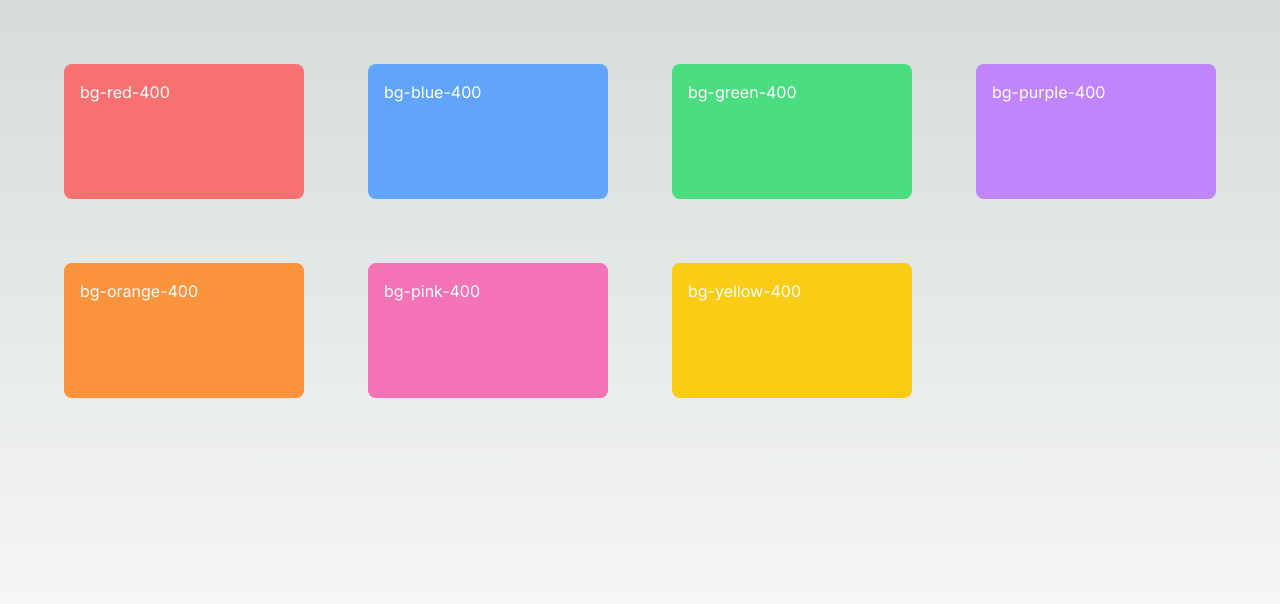
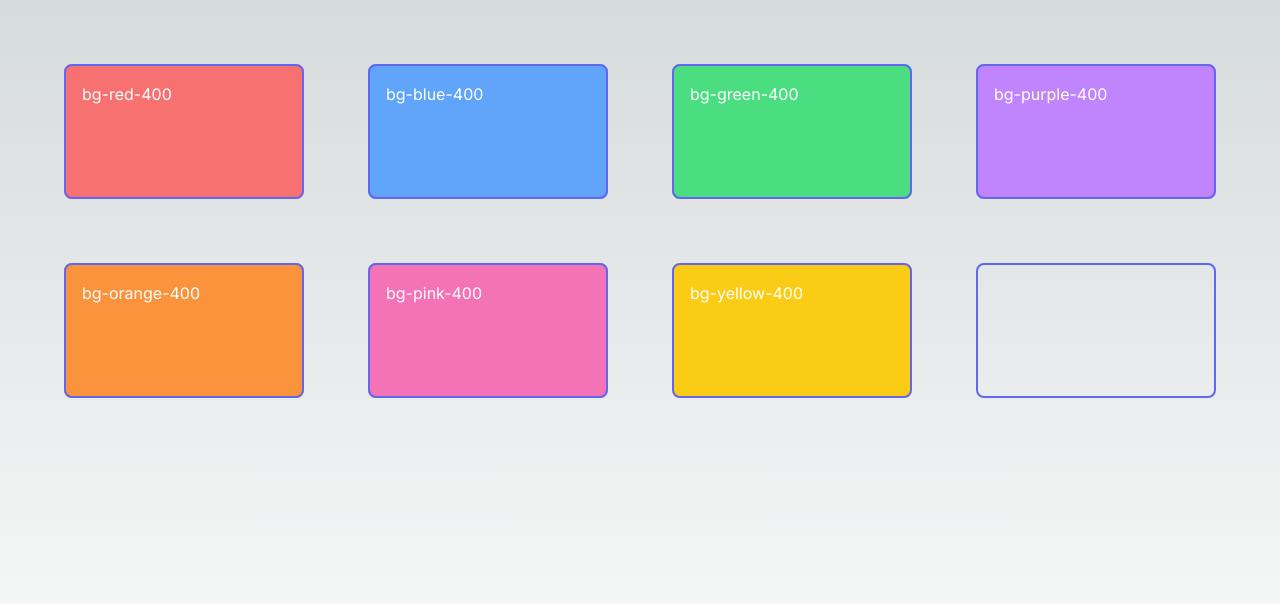
Before and after one commit to jpwhitaker/jpw, a Next.js app: page / in a window 1280 px wide. Shown: the top 604 px of the page. Built offline with nearby package versions, Linux system fonts and the light colour scheme.

Commit message:
expand and shrink and rotate working with expand on parent, rotate on child, but zindex seems to break when shrinking. best guess is the transition from static to fixed?

```diff
--- a/src/components/HoverCard.tsx
+++ b/src/components/HoverCard.tsx
@@ -1,46 +1,165 @@
-import { useState } from 'react';
+import { useState, useRef, useEffect, MouseEvent } from 'react';
 import { motion, AnimatePresence, Transition } from 'framer-motion';
 import styles from './HoverCard.module.css';
 
-const HoverCard = ({ i }: { i: number }) => {
+const HoverCard = ({ i, children }: { i: number; children: React.ReactNode }) => {
   const [isMaximized, setIsMaximized] = useState<boolean>(false);
+  const [zIndex, setZIndex] = useState('z-[0]');
 
-  const message = ['bg-red-400', 'bg-blue-400', 'bg-green-400', 'bg-purple-400', 'bg-orange-400', 'bg-pink-400', 'bg-yellow-400', ''];
+  const message = [
+    'bg-red-400',
+    'bg-blue-400',
+    'bg-green-400',
+    'bg-purple-400',
+    'bg-orange-400',
+    'bg-pink-400',
+    'bg-yellow-400',
+    '',
+  ];
 
-  const containerStyle = isMaximized ? 'fixed inset-0 z-50 ' : ' aspect-[16/9]';
+  const containerStyle = ` ${isMaximized ? 'fixed inset-0' : ' aspect-[16/9]'} ${zIndex}`;
   const motionDivStyle = isMaximized ? 'h-screen w-screen' : 'h-full';
 
   return (
-    <div className="  aspect-[16/9]">
-    <AnimatePresence>
+    <div className="aspect-[16/9]">
+      <AnimatePresence>
+        <div className={containerStyle} onClick={() => {
+           if (isMaximized === false) setZIndex('z-[100]');
+           setIsMaximized(!isMaximized)
 
-        <div className={containerStyle} onClick={() => setIsMaximized(!isMaximized)}>
+          }}>
           <motion.div
             initial={{ borderRadius: isMaximized ? 0 : 8 }}
-            animate={{ borderRadius: isMaximized ? 0 : 8  }}
+            animate={{ borderRadius: isMaximized ? 0 : 8 }}
+            onAnimationComplete={() => {
+              if (isMaximized === false) setZIndex('z-[0]');
+              if (isMaximized === true) setZIndex('z-[100]');
+
+            }}
             exit={{ opacity: 0 }}
             whileHover={{ cursor: 'pointer' }}
             layout
             transition={trans}
-            className={`${message[i]} ${motionDivStyle} p-4`}
+            className={`${message[i]} ${motionDivStyle}`}
           >
             <motion.div
               transition={trans}
               layout="position"
               className="text-white"
             >
-              {message[i]}
+              {/* RotateCard is assumed to be defined elsewhere */}
+              <RotateCard isMaximized={isMaximized} message={message[i]}>{message[i]}</RotateCard>
             </motion.div>
           </motion.div>
         </div>
-
-    </AnimatePresence>
+      </AnimatePresence>
     </div>
   );
 };
 
 const trans: Transition = {
-  duration: 0.2
+  duration: 1,
 };
 
+// Update the z-index as required when the state changes.
+// Place this logic inside the `onClick` handler.
+// const updateZIndex = (isMaximized: boolean, setZIndex: number) => {
+//  else {
+//     // Resetting the z-index to 0 is now handled in the onAnimationComplete callback
+//   }
+// };
+
 export default HoverCard;
+
+
+const RotateCard = ({ isMaximized, message, children }: { isMaximized: boolean, message: string, children: React.ReactNode }) => {
+  const cardRef = useRef<HTMLDivElement>(null);
+  const [mouseX, setMouseX] = useState(0);
+  const [mouseY, setMouseY] = useState(0);
+  const [rx, setRx] = useState(0);
+  const [ry, setRy] = useState(0);
+  const angle = 80;
+
+
+
+
+  const handleMouseMove = (e: MouseEvent<HTMLDivElement>) => {
+    // Get mouse coordinates relative to the page
+    const x = e.pageX;
+    const y = e.pageY;
+
+    // Get the element's position and dimensions
+    if (cardRef.current) {
+      const rect = cardRef.current.getBoundingClientRect();
+      const cardCenterX = rect.left + rect.width / 2;
+      const cardCenterY = rect.top + rect.height / 2;
+
+      // Calculate mouse coordinates relative to the center of the card
+      const relativeX = Math.round(x - cardCenterX);
+      const relativeY = Math.round(y - cardCenterY);
+      // Update state
+      setMouseX(relativeX);
+      setMouseY(relativeY);
+    }
+  };
+
+  const handleMouseLeave = () => {
+    setRx(0);
+    setRy(0);
+    // setIsHovering(false);
+  };
+
+  //rotation
+  useEffect(() => {
+    if (cardRef.current) {
+      const rect = cardRef.current.getBoundingClientRect();
+      const width = rect.width;
+      const height = rect.height;
+      const degX = width / angle;
+      const degY = height / angle;
+      setRx(-(mouseY / degY));
+      setRy(mouseX / degX);
+      // var newTransform = 'perspective(1000px) rotateX(' + rx + 'deg) rotateY(' + ry + 'deg)';
+      // transform.set(newTransform);
+    }
+  }, [mouseX, mouseY]);
+
+  return (
+    <>
+      {/** Outer container div, constricts inner child motion div **/}
+      <motion.div ref={cardRef} className={`rounded-[8px] aspect-[16/9] h-full`} onMouseMove={handleMouseMove} onMouseLeave={handleMouseLeave}
+      >
+        {/** Main motion div, grows and shrinks on hover, on click grows to full screen **/}
+        <motion.div
+          layout={true}
+          transition={trans}
+
+          initial={{
+            rotateX: 0,
+            rotateY: 0,
+            transformPerspective: 1000,
+          }}
+          animate={{
+            rotateX: isMaximized ? 0 : rx,
+            rotateY: isMaximized ? 0 : ry,
+            transformPerspective: 1000,
+          }}
+          className='h-full'
+        >
+          {/** Inner Content, shifts position with same transition speed **/}
+          <motion.div
+            transition={trans}
+            layout={true}
+            className={`text-white border-indigo-500 border-2 h-full rounded-[8px] p-4`}
+          >
+            <motion.div
+              layout='position'>
+              {children}
+            </motion.div>
+
+          </motion.div>
+        </motion.div>
+      </motion.div>
+    </>
+  );
+};
```
